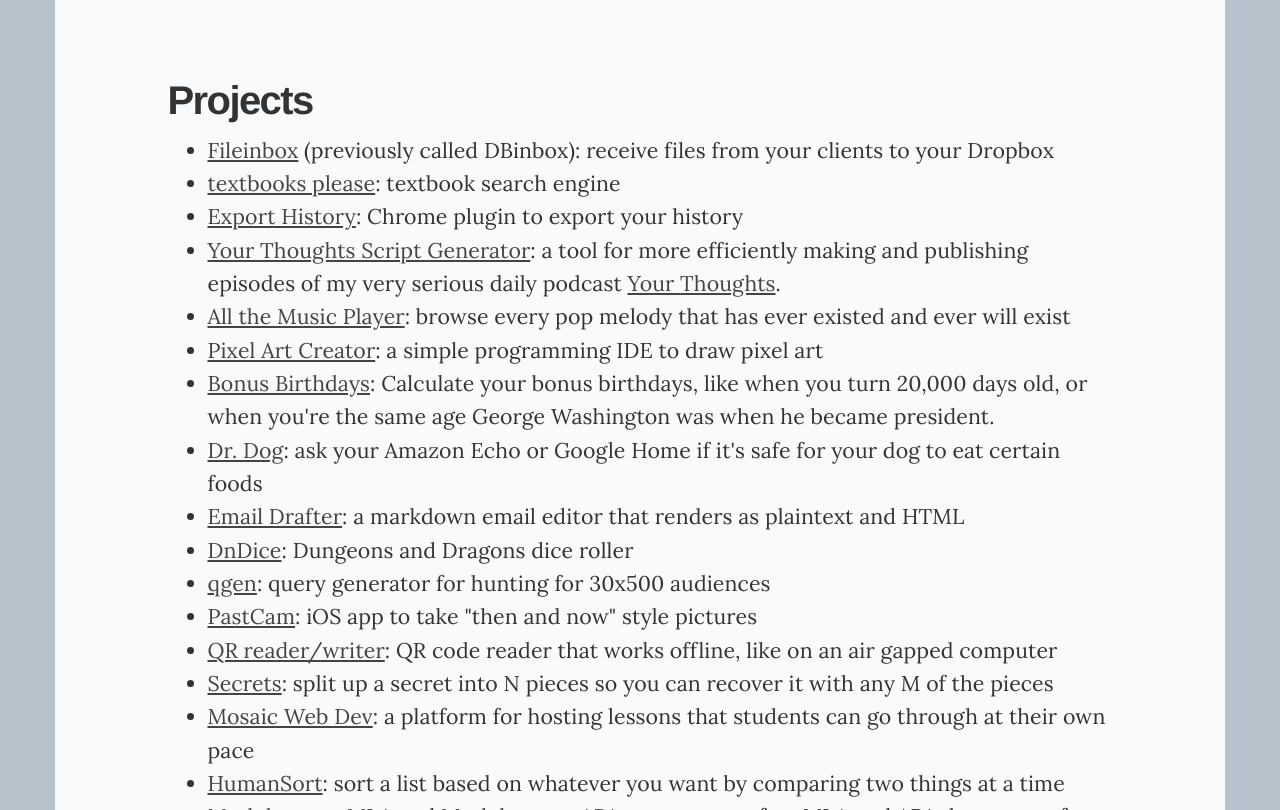
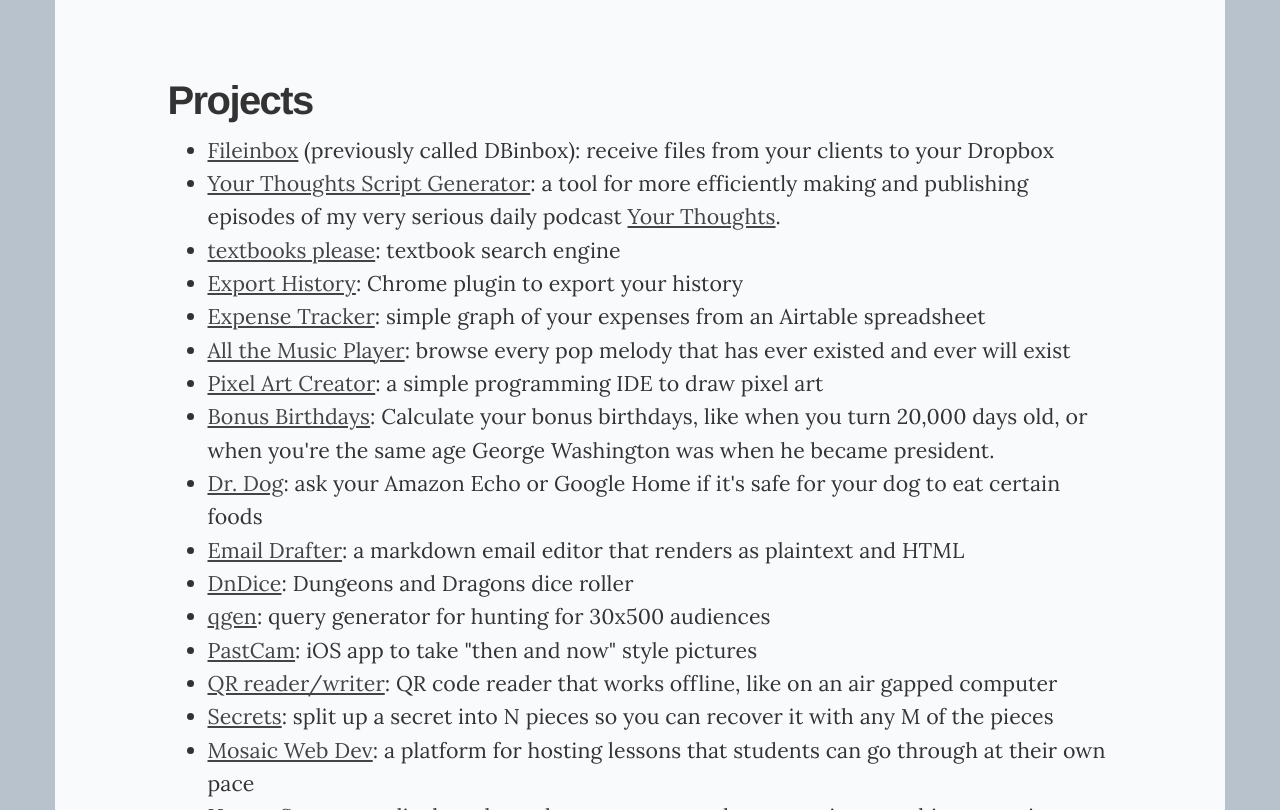
Before and after one commit to christiangenco/christiangenco.github.io, a Jekyll site: the page built from index.html, in a window 1280 px wide and 900 px high, scrolled down 1649 px, cut to the strip 90-900 px from the top of the window. Built offline with Jekyll 4.4.1, drawn with Linux system fonts in a browser that asks for light colours; nearby versions of some CDN libraries.

Commit message:
update projects to include expenses

```diff
--- a/index.html
+++ b/index.html
@@ -161,6 +161,10 @@
         Dropbox
       </li>
       <li>
+        <a target="_blank" href="https://gen.co/yt">Your Thoughts Script Generator</a>:
+        a tool for more efficiently making and publishing episodes of my very serious daily podcast <a href="https://yourthoughts.fm">Your Thoughts</a>.
+      </li>
+      <li>
         <a target="_blank" href="http://textbooksplease.com">textbooks please</a
         >: textbook search engine
       </li>
@@ -172,8 +176,8 @@
         >: Chrome plugin to export your history
       </li>
       <li>
-        <a target="_blank" href="https://gen.co/yt">Your Thoughts Script Generator</a>:
-        a tool for more efficiently making and publishing episodes of my very serious daily podcast <a href="https://yourthoughts.fm">Your Thoughts</a>.
+        <a target="_blank" href="https://gen.co/expenses">Expense Tracker</a>:
+        simple graph of your expenses from an Airtable spreadsheet
       </li>
       <li>
         <a target="_blank" href="https://gen.co/allthemusic/?notes=53325332">All the Music Player</a>:
```
